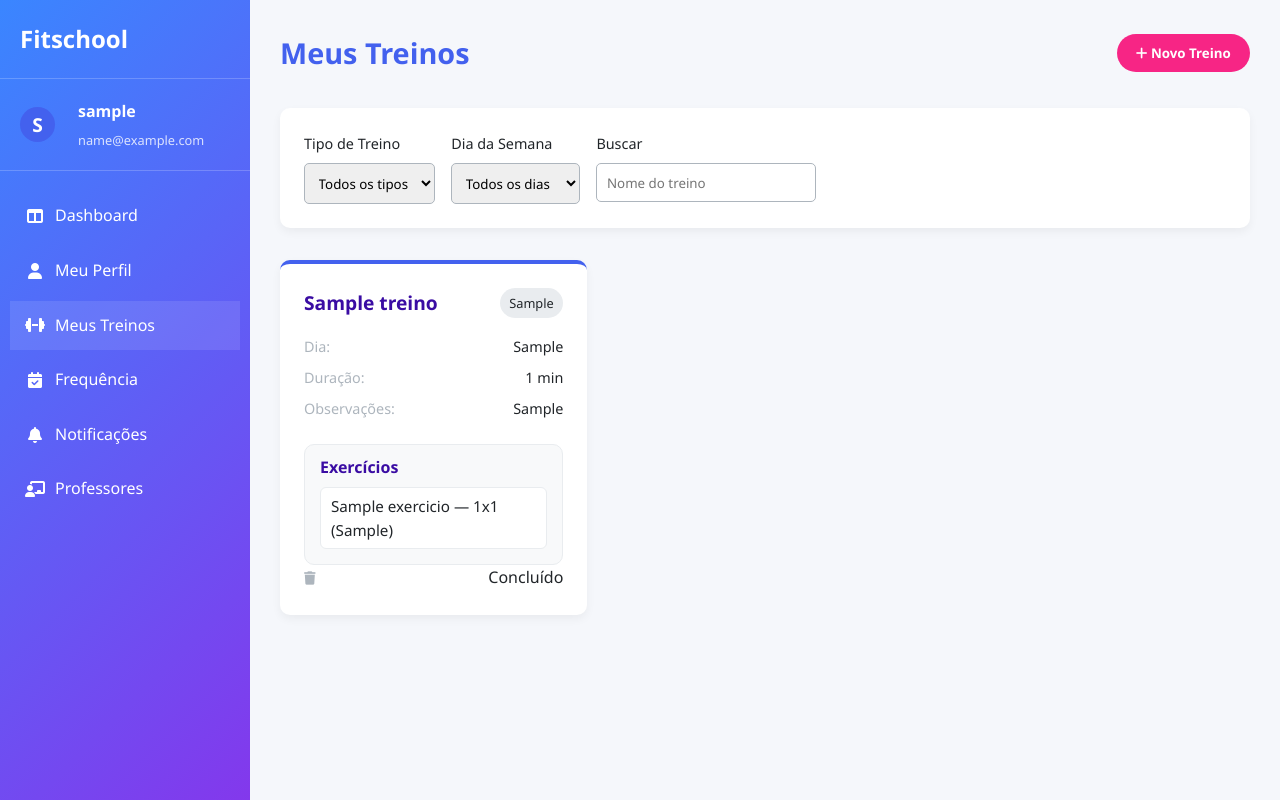
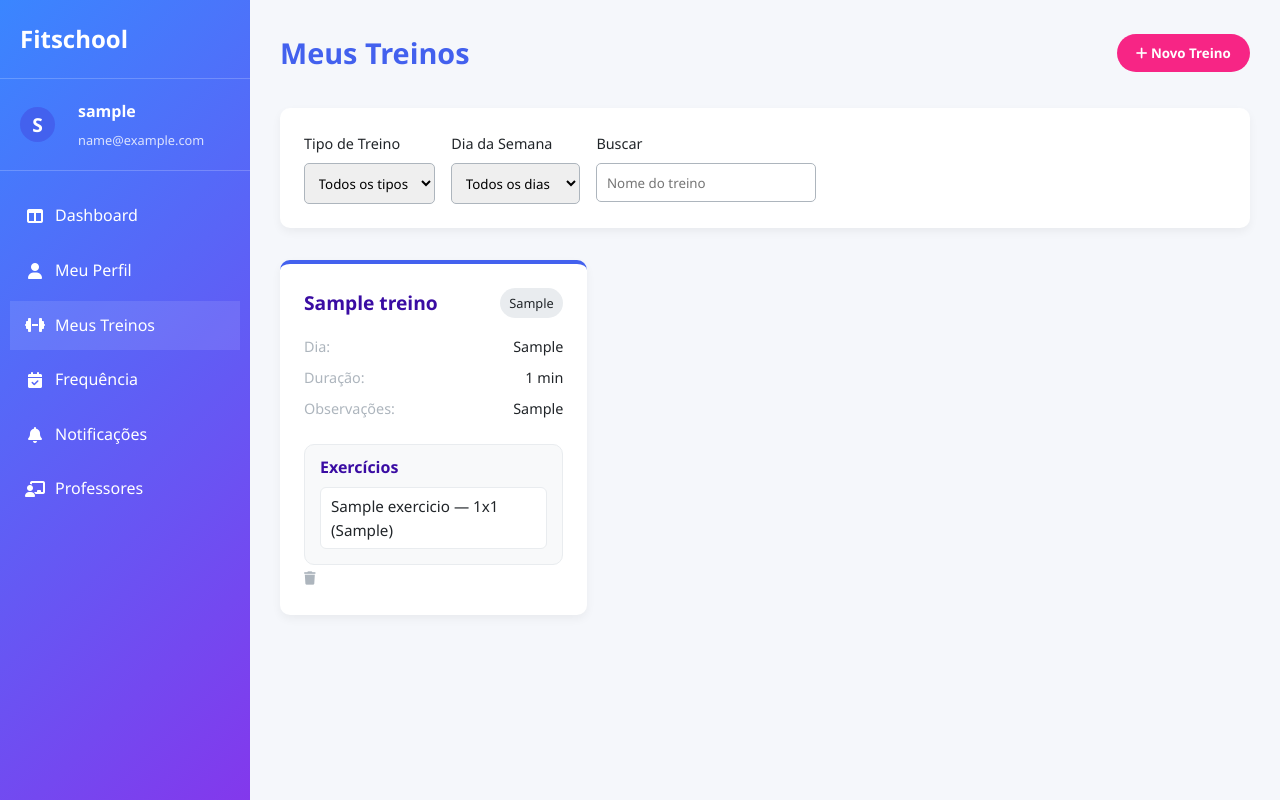
Before and after one commit to pedroompc/FitSchool-FDS, a Django app: page /user/menu/meusTreinos/ in a window 1280 px wide. Run offline with Django 5.2, Linux system fonts and the light colour scheme; a user stored in the database is signed in; tables that the repository leaves empty hold one stand-in row (values such as "Sample post"); parts of the project's set-up code (start-up, migrations or seed data) failed here and were passed over.

Commit message:
Removendo concluido do treino

```diff
--- a/fitschool/templates/fitschool/pages/treino.html
+++ b/fitschool/templates/fitschool/pages/treino.html
@@ -116,7 +116,6 @@
   </button>
 </form>
             </div>
-            <span class="workout-status completed">Concluído</span>
           </div>
         </div>
         {% endfor %}
```
